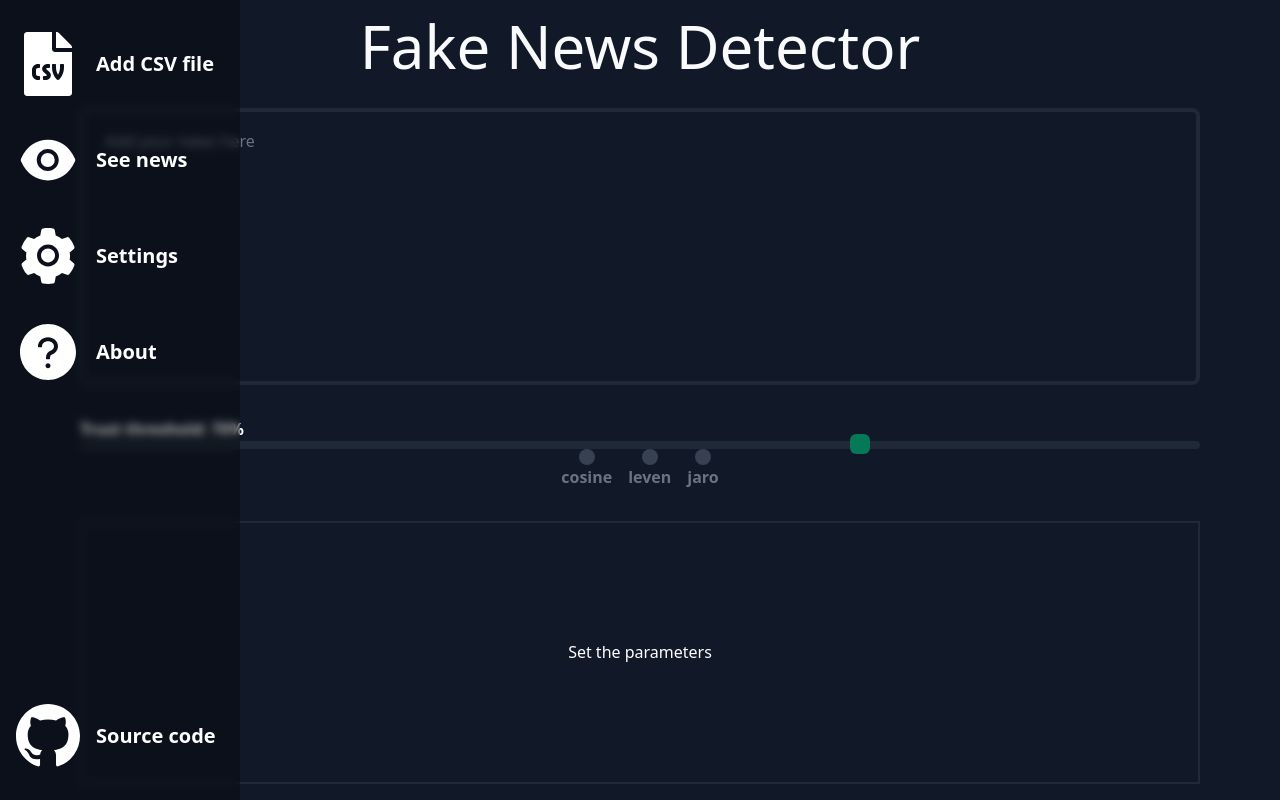
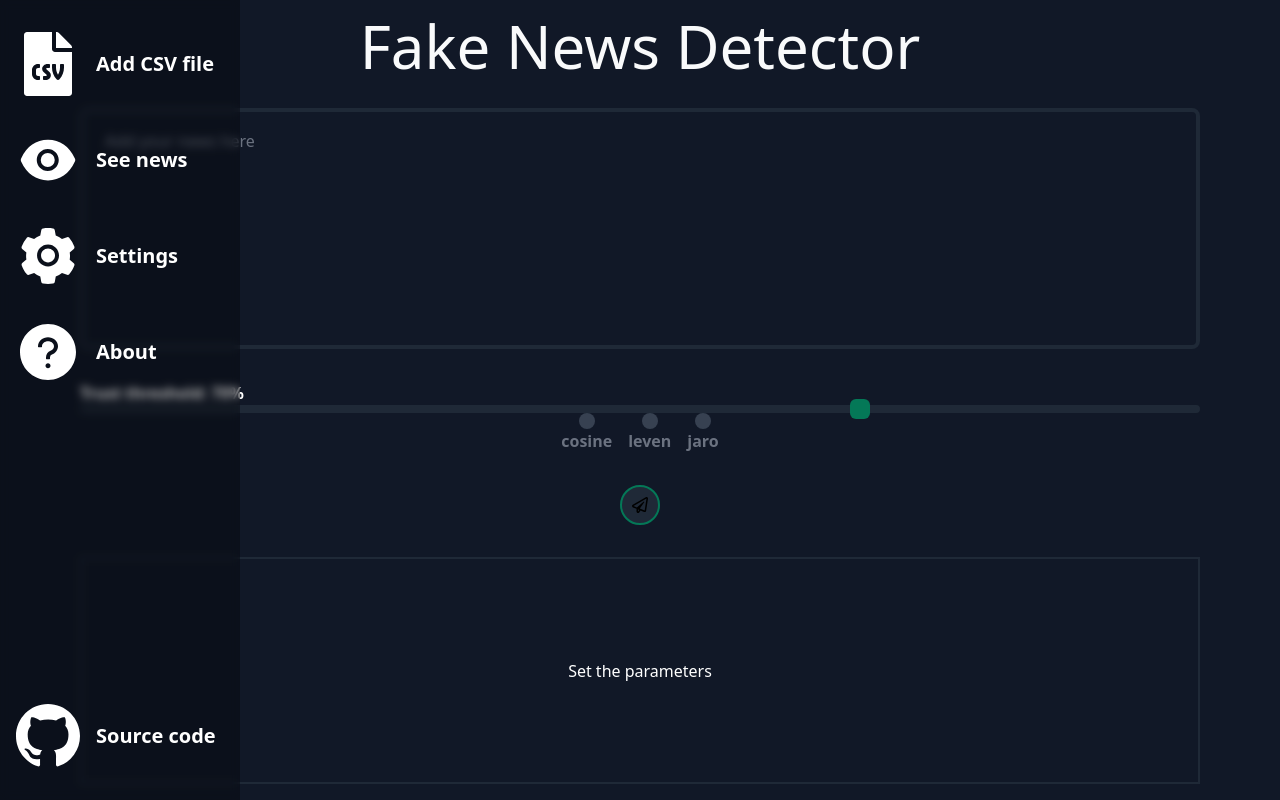
Before and after one commit to taleshrocha/fake-news-detector-front, a Next.js app: page / in a window 1280 px wide. Built offline with nearby package versions, Linux system fonts and the light colour scheme.

Commit message:
SendButton

```diff
--- a/src/components/SendButton.jsx
+++ b/src/components/SendButton.jsx
@@ -1,12 +1,13 @@
 import { FaRegPaperPlane as PlaneIcon } from "react-icons/fa";
 import { NewsContext } from "@/contexts/NewsContext";
-import { useContext} from "react";
+import { useContext } from "react";
 
 export default function SendButton() {
-const {newsContent, setNewsContent} =
-  useContext(NewsContext);
+  const { newsContent, setNewsContent } = useContext(NewsContext);
 
   function postNews() {
+    if (newsContent != "")
+      setNewsContent("")
       fetch("http://localhost:8080/news", {
         method: "POST",
         mode: "cors",
@@ -17,7 +18,7 @@ const {newsContent, setNewsContent} =
         },
         redirect: "follow",
         referrerPolicy: "no-referrer",
-      body: JSON.stringify({ content: content }),
+        body: JSON.stringify({ content: newsContent }),
       })
         .then((response) => response.json())
         .then((data) => {
@@ -77,10 +78,7 @@ const {newsContent, setNewsContent} =
             border-2 border-emerald-700
           `}
         onClick={() => {
-            //setTrustThreshold(value);
-            //setAlgoValues(algoValues);
-            //postNews();
-            //getNews();
+          postNews();
         }}
       >
         <PlaneIcon />
--- a/src/components/TextInput.jsx
+++ b/src/components/TextInput.jsx
@@ -13,7 +13,7 @@ export default function TextInput() {
             overflow-hidden
             text-white border-4 border-gray-800 rounded-lg p-2
             ${
-              text.split(" ").length < 8 &&
+              text.trim().split(" ").length < 8 &&
               isTextAreaFocused &&
               "border-red-600"
             }
@@ -22,7 +22,7 @@ export default function TextInput() {
       <span
         className={`
               absolute right-48 -top-4 invisible
-              ${text.split(" ").length < 8 && isTextAreaFocused && "!visible"}
+              ${text.trim().split(" ").length < 8 && isTextAreaFocused && "!visible"}
           `}
       >
         <span
@@ -41,7 +41,7 @@ export default function TextInput() {
         value={text}
         onChange={(e) => {
           setText(e.target.value);
-          if (text.split(" ").length >= 8) setNewsContent(e.target.value);
+          if (text.trim().split(" ").length >= 8) setNewsContent(e.target.value);
           else setNewsContent("");
         }}
         onFocus={() => setIsTextAreaFocused(true)}
--- a/src/pages/index.jsx
+++ b/src/pages/index.jsx
@@ -5,6 +5,7 @@ import Slider from "@/components/Slider";
 
 import { NewsProvider } from "@/contexts/NewsContext";
 import Results from "@/components/Results";
+import SendButton from "@/components/SendButton";
 
 export default function Home() {
   return (
@@ -34,6 +35,7 @@ export default function Home() {
           <NewsProvider>
             <TextInput />
             <Slider />
+            <SendButton />
             <Results />
           </NewsProvider>
         </div>
```
Lines whose indentation alone changed are shown as unchanged.
